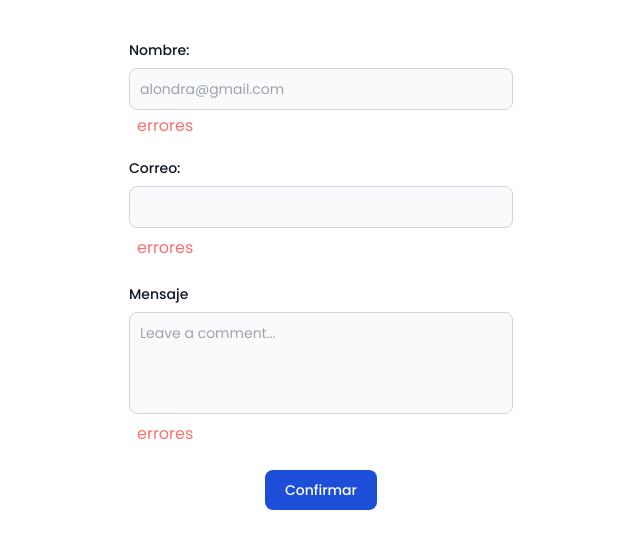
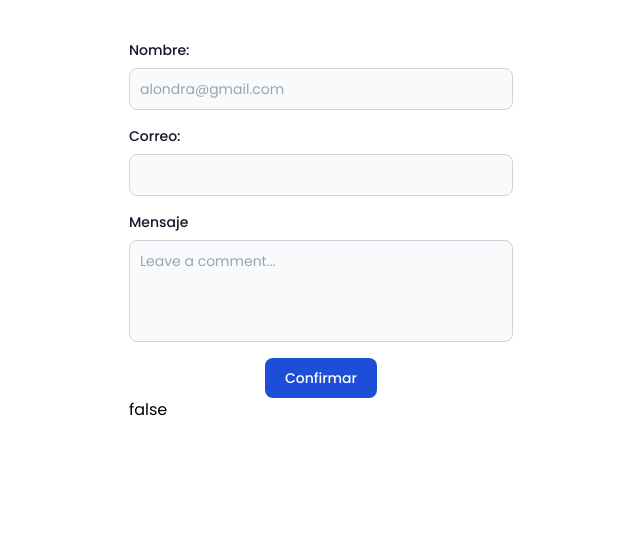
Before and after one commit to Roman-code-web/angular-AA11-Actividad11, an Angular app: page / in a window 1280 px wide. Shown: the top 548 px of the page, without its empty margins (319-959 px from the left). Built offline with nearby package versions, Linux system fonts and the light colour scheme.

Commit message:
Se agrego validacion funciona

```diff
--- a/src/app/componentes/form/form.component.html
+++ b/src/app/componentes/form/form.component.html
@@ -1,29 +1,41 @@
 <div class="flex justify-center items-center my-10">
-    <form class="w-96" (submit)="enviar()">
+    <form class="w-96" [formGroup]="formRegistro" (submit)="enviar()">
         <div class="mb-4">
             <label for="nombre" class="block mb-2 text-sm font-medium text-gray-900 ">Nombre:</label>
-            <input type="text" style="outline: none;" id="nombre" class="bg-gray-50 border border-gray-300 text-gray-900 text-sm rounded-lg focus:ring-blue-500 focus:border-blue-500 block w-full p-2.5 dark:border-gray-600 dark:placeholder-gray-400  dark:focus:ring-blue-500 dark:focus:border-blue-500" placeholder="alondra@gmail.com">
-            <div class="px-2 py-1">
-                <p class="text-red-400">errores</p>
-            </div>
+            <input type="text" style="outline: none;" formControlName="nombre" id="nombre" class="bg-gray-50 border border-gray-300 text-gray-900 text-sm rounded-lg focus:ring-blue-500 focus:border-blue-500 block w-full p-2.5 dark:border-gray-600 dark:placeholder-gray-400  dark:focus:ring-blue-500 dark:focus:border-blue-500" placeholder="alondra@gmail.com">
+                <div class="px-2 py-1" *ngIf="formRegistro.get('nombre')?.touched && formRegistro.get('nombre')?.errors?.['required']">
+                    <p class="text-red-500">Escriba su nombre</p>
+                </div>
+                <div class="px-2 py-1" *ngIf="formRegistro.get('nombre')?.touched && formRegistro.get('nombre')?.errors?.['minlength']">
+                    <p class="text-red-500">mínimo 3 caracteres</p>
+                </div>
         </div>
         <div class="mb-4">
             <label for="correo" class="block mb-2 text-sm font-medium text-gray-900 ">Correo:</label>
-            <input type="email" style="outline: none;" id="correo" class="bg-gray-50 border border-gray-300 text-gray-900 text-sm rounded-lg focus:ring-blue-500 focus:border-blue-500 block w-full p-2.5 dark:border-gray-600 dark:placeholder-gray-400  dark:focus:ring-blue-500 dark:focus:border-blue-500" >
-            <div class="px-2 py-2">
-                <p class="text-red-400">errores</p>
-            </div>
+            <input type="email" style="outline: none;" formControlName="correo" id="correo" class="bg-gray-50 border border-gray-300 text-gray-900 text-sm rounded-lg focus:ring-blue-500 focus:border-blue-500 block w-full p-2.5 dark:border-gray-600 dark:placeholder-gray-400  dark:focus:ring-blue-500 dark:focus:border-blue-500" >
+                <div class="px-2 py-1" *ngIf="formRegistro.get('correo')?.touched && formRegistro.get('correo')?.errors?.['required']">
+                    <p class="text-red-500">Escriba su correo</p>
+                </div>
+                <div class="px-2 py-1" *ngIf="formRegistro.get('correo')?.touched && formRegistro.get('correo')?.errors?.['pattern']">
+                    <p class="text-red-500">Correo invalido ejemplo: alondra@gmail.com</p>
+                </div>
         </div>
 
         <div class="mb-4">
-            <label for="message" class="block mb-2 text-sm font-medium text-gray-900 ">Mensaje</label>
-            <textarea style="resize: none; outline: none;" id="message" rows="4" class="block p-2.5 w-full text-sm text-gray-900 bg-gray-50 rounded-lg border border-gray-300 focus:ring-blue-500 focus:border-blue-500 dark:border-gray-600 dark:placeholder-gray-400  dark:focus:ring-blue-500 dark:focus:border-blue-500" placeholder="Leave a comment..."></textarea>
-            <div class="px-2 py-2">
-                <p class="text-red-400">errores</p>
-            </div>
+            <label for="mensaje" class="block mb-2 text-sm font-medium text-gray-900 ">Mensaje</label>
+            <textarea style="resize: none; outline: none;" formControlName="mensaje" id="mensaje" rows="4" class="block p-2.5 w-full text-sm text-gray-900 bg-gray-50 rounded-lg border border-gray-300 focus:ring-blue-500 focus:border-blue-500 dark:border-gray-600 dark:placeholder-gray-400  dark:focus:ring-blue-500 dark:focus:border-blue-500" placeholder="Leave a comment..."></textarea>
+                <div class="px-2 py-1" *ngIf="formRegistro.get('mensaje')?.touched && formRegistro.get('mensaje')?.errors?.['required']">
+                    <p class="text-red-500">Escriba su mensaje</p>
+                </div>
+                <div class="px-2 py-1" *ngIf="formRegistro.get('mensaje')?.touched && formRegistro.get('mensaje')?.errors?.['minlength']">
+                    <p class="text-red-500">minimo 3 caracteres</p>
+                </div>
         </div>
-        <div class="flex justify-center">
-            <button class="text-white bg-blue-700 hover:bg-blue-800 focus:ring-4 focus:outline-none focus:ring-blue-300 font-medium rounded-lg text-sm w-full sm:w-auto px-5 py-2.5 text-center dark:bg-blue-600 dark:hover:bg-blue-700 dark:focus:ring-blue-800">Confirmar</button>
+        <div class="flex justify-center"  >
+            <button [disabled]="formRegistro.invalid"  class="text-white bg-blue-700 hover:bg-blue-800 focus:ring-4 focus:outline-none focus:ring-blue-300 font-medium rounded-lg text-sm w-full sm:w-auto px-5 py-2.5 text-center dark:bg-blue-600 dark:hover:bg-blue-700 dark:focus:ring-blue-800">Confirmar</button>
+        </div>
+        <div>
+            {{formRegistro.valid}}
         </div>
     </form>
 </div>
--- a/src/app/componentes/form/form.component.ts
+++ b/src/app/componentes/form/form.component.ts
@@ -1,4 +1,5 @@
 import { Component, OnInit } from '@angular/core';
+import { FormBuilder, FormGroup, Validators } from '@angular/forms';
 
 @Component({
   selector: 'app-form',
@@ -6,10 +7,36 @@ import { Component, OnInit } from '@angular/core';
   styleUrls: ['./form.component.css']
 })
 export class FormComponent implements OnInit  {
-  ngOnInit(): void {
+  //declaramos variables
+  public formRegistro!:FormGroup;
+  //constructor
+  constructor(private formRegistrobuilder:FormBuilder){
 
   }
+
+  ngOnInit(): void {
+    this.formRegistro=this.formRegistrobuilder.group({
+      nombre:['',
+        [
+          Validators.required,
+          Validators.minLength(3)
+        ]
+      ],
+      correo:['',
+        [
+          Validators.required,
+          Validators.pattern('[a-z0-9._%+-]+@[a-z0-9.-]+\.[a-z]{2,4}$')
+        ]
+      ],
+      mensaje:['',
+        [
+          Validators.required,
+          Validators.minLength(3)
+        ]
+      ],
+    });
+  }
   enviar(){
-
+    console.log(this.formRegistro.value)
   }
 }
```
